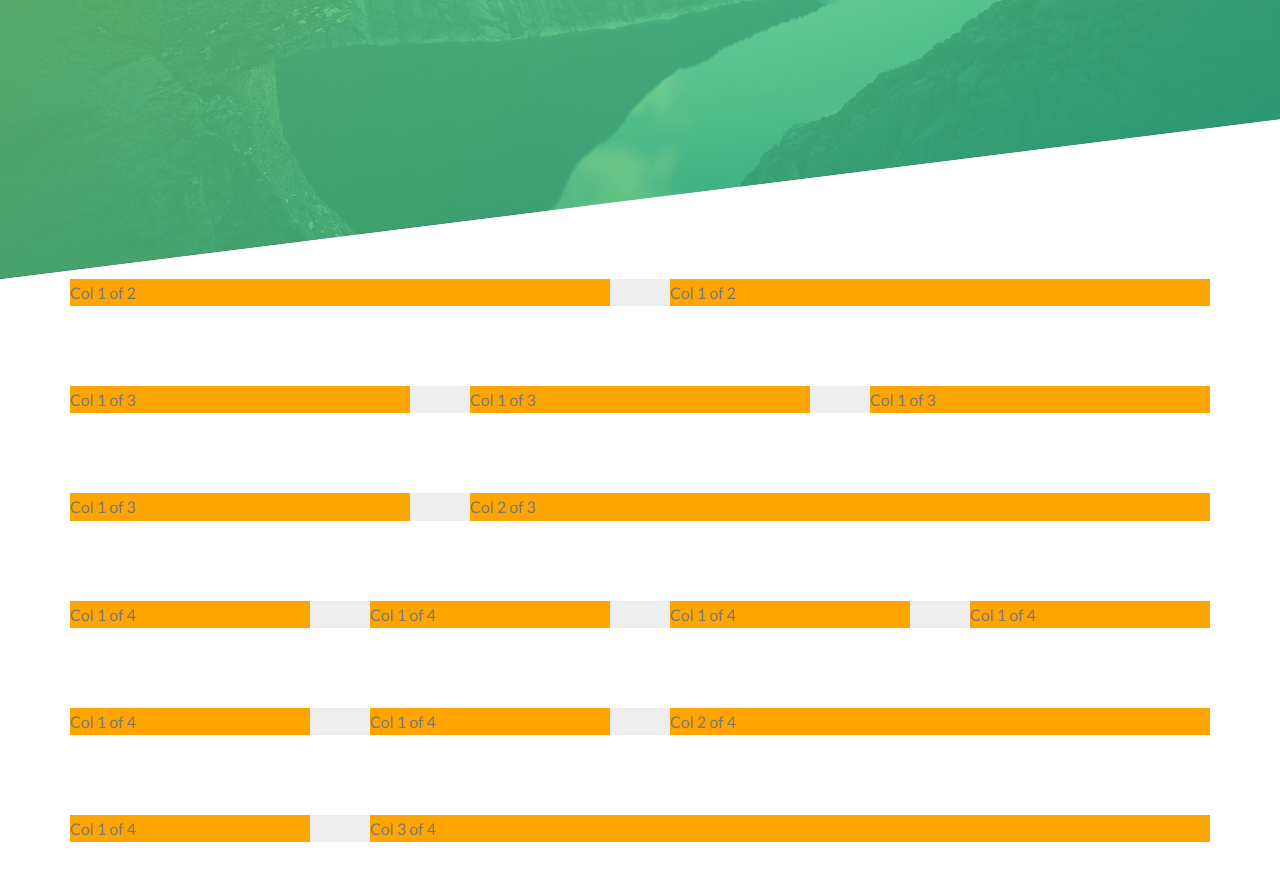
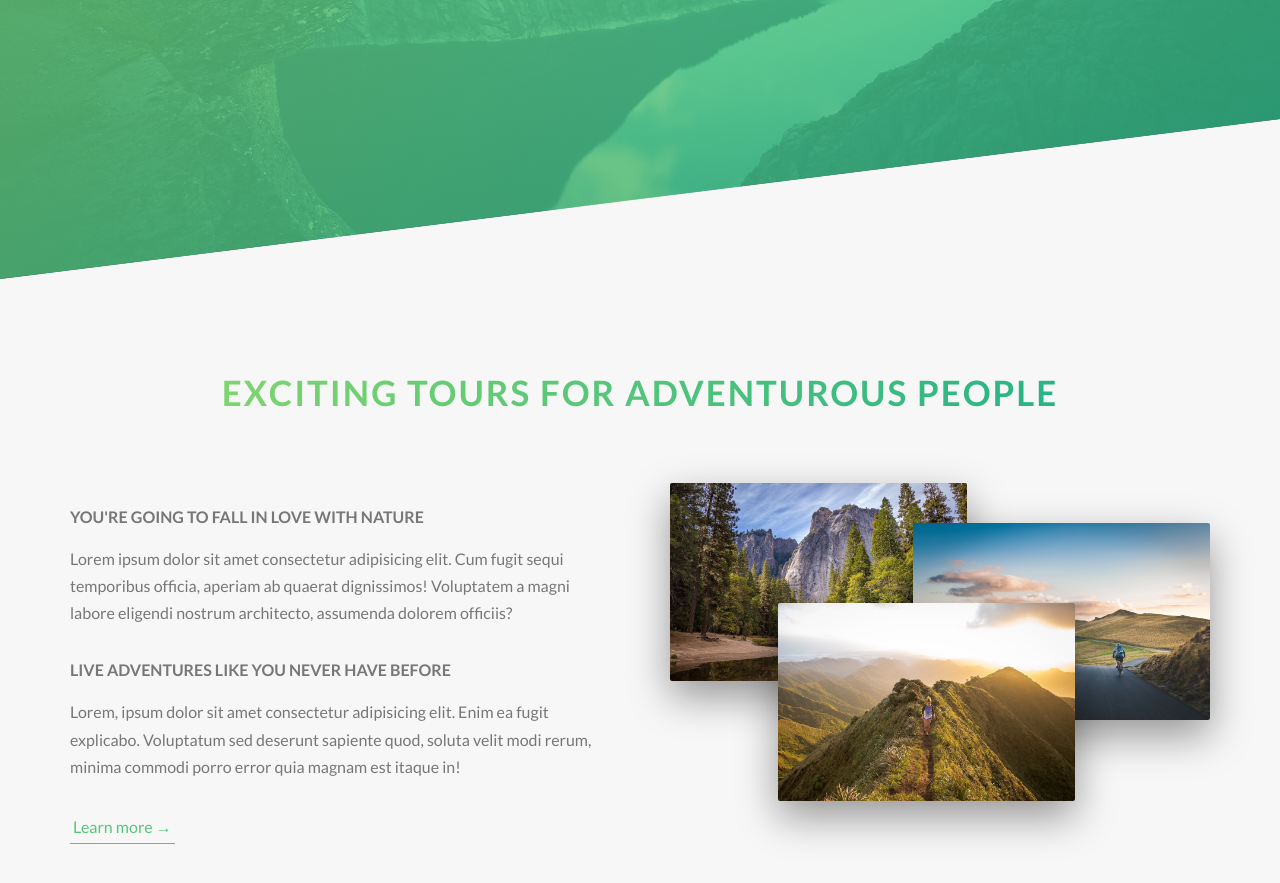
Before and after one commit to guilhermewaess/html-sass-learning, a website: page index.html in a window 1280 px wide. Shown: the part 481-1364 px from the top of the page. Before the commit the page ends 1323 px from the top, so only its background shows below. Drawn offline with nearby package versions, Linux system fonts and the light colour scheme; files that its build step writes are made by us from their sources.

Commit message:
section about

```diff
--- a/index.html
+++ b/index.html
@@ -31,7 +31,39 @@
     </div>
   </header>
 
-  <section class="grid-test">
+  <main>
+    <section class="section-about">
+      <div class="u-center-text u-margin-bottom-big">
+        <h2 class="heading-secondary">Exciting tours for adventurous people</h2>
+      </div>
+
+      <div class="row">
+        <div class="col-1-of-2">
+          <h3 class="heading-tertiary u-margin-bottom-small">You're going to fall in love with nature</h3>
+          <p class="paragraph">Lorem ipsum dolor sit amet consectetur adipisicing elit. Cum fugit sequi temporibus
+            officia, aperiam ab quaerat dignissimos! Voluptatem a magni labore eligendi nostrum architecto, assumenda
+            dolorem officiis?</p>
+
+          <h3 class="heading-tertiary u-margin-bottom-small">Live adventures like you never have before</h3>
+          <p class="paragraph">Lorem, ipsum dolor sit amet consectetur adipisicing elit. Enim ea fugit explicabo.
+            Voluptatum sed deserunt sapiente quod, soluta velit modi rerum, minima commodi porro error quia magnam est
+            itaque in!</p>
+
+          <a href="#" class="btn-text">Learn more &rarr;</a>
+        </div>
+
+        <div class="col-1-of-2">
+          <div class="composition">
+            <img src="assets/img/nat-1-large.jpg" alt="Photo 1" class="composition__photo composition__photo--p1">
+            <img src="assets/img/nat-2-large.jpg" alt="Photo 2" class="composition__photo composition__photo--p2">
+            <img src="assets/img/nat-3-large.jpg" alt="Photo 3" class="composition__photo composition__photo--p3">
+          </div>
+        </div>
+      </div>
+    </section>
+  </main>
+
+  <!-- <section class="grid-test">
     <div class="row">
       <div class="col-1-of-2">
         Col 1 of 2
@@ -97,7 +129,7 @@
         Col 3 of 4
       </div>
     </div>
-  </section>
+  </section> -->
 </body>
 
 </html>
--- a/sass/abstracts/_variables.scss
+++ b/sass/abstracts/_variables.scss
@@ -1,10 +1,11 @@
 // COLORS
-$color-light-green: #7ed56f;
-$color-medium-green: #55c57a;
-$color-dark-green: #28b485;
+$color-primary: #55c57a;
+$color-primary-light: #7ed56f;
+$color-primary-dark: #28b485;
 $color-black: #000;
 $color-white: #fff;
 $color-grey-dark: #777;
+$color-grey-light-1: #f7f7f7;
 
 // GRID
 
--- a/sass/base/_typography.scss
+++ b/sass/base/_typography.scss
@@ -27,3 +27,39 @@ body {
     animation: moveInRight 0.8s ease-in-out 0.3s;
   }
 }
+
+.heading-secondary {
+  display: inline-block;
+  font-size: 2.18rem;
+  text-transform: uppercase;
+  font-weight: 700;
+  background-image: linear-gradient(
+    to right,
+    $color-primary-light,
+    $color-primary-dark
+  );
+  background-clip: text;
+  -webkit-background-clip: text;
+  color: transparent;
+  letter-spacing: 0.125rem;
+  transition: all 0.2s;
+
+  &:hover {
+    transform: skewY(2deg) skewX(15deg);
+    text-shadow: 0.03rem 0.625rem 1.25rem rgba($color-black, 0.2);
+  }
+}
+
+.heading-tertiary {
+  font-size: 1rem;
+  font-weight: 700;
+  text-transform: uppercase;
+}
+
+.paragraph {
+  font-size: 1rem;
+
+  &:not(:last-child) {
+    margin-bottom: 1.875rem;
+  }
+}
--- a/sass/base/_utilities.scss
+++ b/sass/base/_utilities.scss
@@ -0,0 +1,15 @@
+.u-center-text{
+  text-align: center;
+}
+
+.u-margin-bottom-big{
+  margin-bottom: 5rem;
+}
+
+.u-margin-bottom-medium{
+  margin-bottom: 2.5rem;
+}
+
+.u-margin-bottom-small{
+  margin-bottom: 0.937rem;
+}
--- a/sass/components/_button.scss
+++ b/sass/components/_button.scss
@@ -52,3 +52,28 @@
     animation-fill-mode: backwards;
   }
 }
+
+.btn-text {
+  &:link,
+  &:visited {
+    font-size: 1rem;
+    color: $color-primary;
+    display: inline-block;
+    text-decoration: none;
+    border-bottom: 0.0625px solid $color-primary;
+    padding: 0.187rem;
+    transition: all .3s;
+  }
+
+  &:hover {
+    background-color: $color-primary;
+    color: $color-white;
+    box-shadow: 0 .625rem 1.25rem rgba($color-black, .15);
+    transform: translateY(0.125rem)
+  }
+
+  &:active {
+    box-shadow: 0 .312rem .625rem rgba($color-black, .15);
+    transform: translateY(0);
+  }
+}
--- /dev/null
+++ b/sass/components/_composition.scss
@@ -0,0 +1,39 @@
+.composition {
+  position: relative;
+
+  &__photo {
+    position: absolute;
+    width: 55%;
+    box-shadow: 0 0.973rem 2.5rem rgba($color-black, 0.4);
+    border-radius: 0.125rem;
+    z-index: 10;
+    transition: all 0.2s;
+    outline-offset: 1.25rem;
+
+    &--p1 {
+      left: 0;
+      top: -1.25rem;
+    }
+
+    &--p2 {
+      right: 0;
+      top: 1.25rem;
+    }
+
+    &--p3 {
+      left: 20%;
+      top: 6.25rem;
+    }
+
+    &:hover {
+      outline: 0.937rem solid $color-primary;
+      transform: scale(1.05) translateY(-0.312rem);
+      box-shadow: 0 1.56rem 2.5rem rgba($color-black, 0.5);
+      z-index: 20;
+    }
+  }
+
+  &:hover &__photo:not(:hover) {
+    transform: scale(0.95);
+  }
+}
--- a/sass/layout/_grid.scss
+++ b/sass/layout/_grid.scss
@@ -1,6 +1,5 @@
 .row {
   max-width: $grid-width;
-  background-color: #eee;
   margin: 0 auto;
 
   &:not(:last-child) {
@@ -10,7 +9,6 @@
   @include clearfix;
 
   [class^="col-"] {
-    background-color: orange;
     float: left;
 
     &:not(:last-child) {
@@ -27,7 +25,9 @@
   }
 
   .col-2-of-3 {
-    width: calc(2 * ((100% - (2 * #{$gutter-horizontal})) / 3) + #{$gutter-horizontal});
+    width: calc(
+      2 * ((100% - (2 * #{$gutter-horizontal})) / 3) + #{$gutter-horizontal}
+    );
   }
 
   .col-1-of-4 {
@@ -35,10 +35,14 @@
   }
 
   .col-2-of-4 {
-    width: calc(2 * ((100% - 3 * #{$gutter-horizontal}) / 4) + #{$gutter-horizontal});
+    width: calc(
+      2 * ((100% - 3 * #{$gutter-horizontal}) / 4) + #{$gutter-horizontal}
+    );
   }
 
   .col-3-of-4 {
-    width: calc(3 * ((100% - 3 * #{$gutter-horizontal}) / 4) + 2 * #{$gutter-horizontal});
+    width: calc(
+      3 * ((100% - 3 * #{$gutter-horizontal}) / 4) + 2 * #{$gutter-horizontal}
+    );
   }
 }
--- a/sass/layout/_header.scss
+++ b/sass/layout/_header.scss
@@ -2,8 +2,8 @@
   height: 95vh;
   background-image: linear-gradient(
       to right bottom,
-      rgba($color-light-green, 0.8),
-      rgba($color-dark-green, 0.8)
+      rgba($color-primary-light, 0.8),
+      rgba($color-primary-dark, 0.8)
     ),
     url(../assets/img/hero.jpg);
   background-size: cover;
--- a/sass/main.scss
+++ b/sass/main.scss
@@ -8,6 +8,7 @@
 @import "base/utilities";
 
 @import "components/button";
+@import "components/composition";
 
 @import "layout/header";
 @import "layout/grid";
--- a/sass/pages/_home.scss
+++ b/sass/pages/_home.scss
@@ -0,0 +1,5 @@
+.section-about{
+  background-color: $color-grey-light-1;
+  padding: 15.265rem 0;
+  margin-top: -20vh;
+}
```
